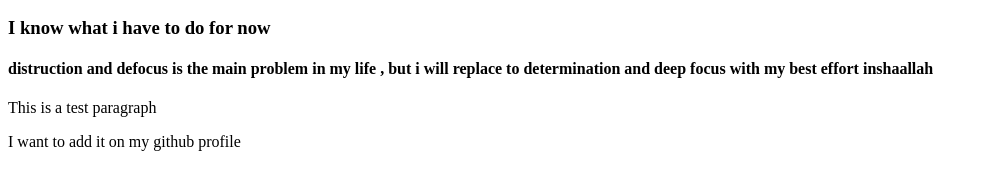
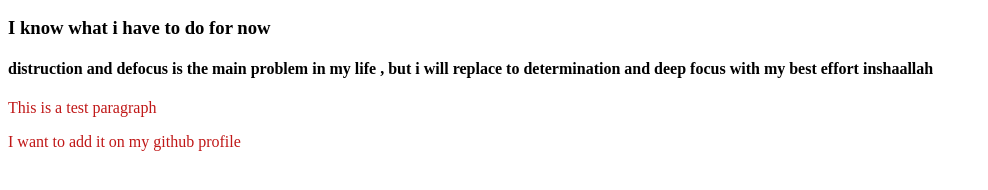
Before and after one commit to Robiul-hoque/My-second-github-ripo, a plain HTML site: page index.html in a window 1280 px wide. Shown: the part 110-300 px from the top of the page, without its empty margins (0-988 px from the left). Drawn offline with Linux system fonts and the light colour scheme.

Commit message:
style added

```diff
--- a/style.css
+++ b/style.css
@@ -1,3 +1,3 @@
 p{
-    color: #000;
+    color: rgb(192, 23, 23);
 }
```
